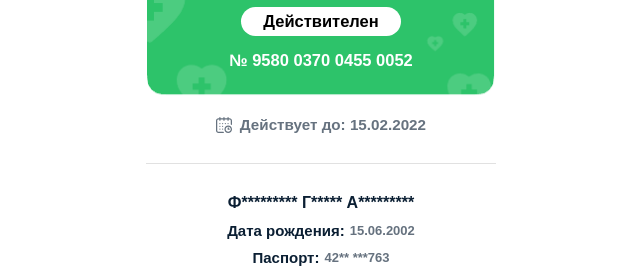
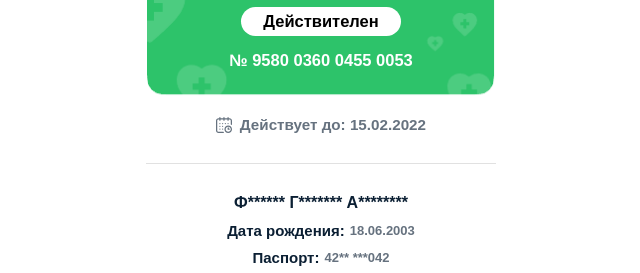
Before and after one commit to Gosuslugigovno/gosuslugigovno.github.io, a plain HTML site: page index.html in a window 1280 px wide. Shown: the part 203-476 px from the top of the page, 319-959 px from the left. Drawn offline with Linux system fonts and the light colour scheme; a web font is replaced by a local one.

Commit message:
Update index.html

```diff
--- a/index.html
+++ b/index.html
@@ -45,7 +45,7 @@
                     <h2>Действителен</h2>
                 </div>
                 <h2 class="number">
-                    № 9580 0370 0455 0052
+                    № 9580 0360 0455 0053
                 </h2>
             </div>
             <div class="calendar">
@@ -69,7 +69,7 @@
             <div class="grey-line"></div>
             <div class="name">
                 <h3>
-                    Ф********* Г***** А*********
+                    Ф****** Г******* А********
                 </h3>
             </div>
             <div class="date-pass">
@@ -77,7 +77,7 @@
                     Дата рождения:
                 </h2>
                 <h3>
-                    15.06.2002
+                    18.06.2003
                 </h3>
             </div>
             <div class="date-pass">
@@ -85,7 +85,7 @@
                     Паспорт:
                 </h2>
                 <h3>
-                    42** ***763
+                    42** ***042
                 </h3>
             </div>
         </main>
```
